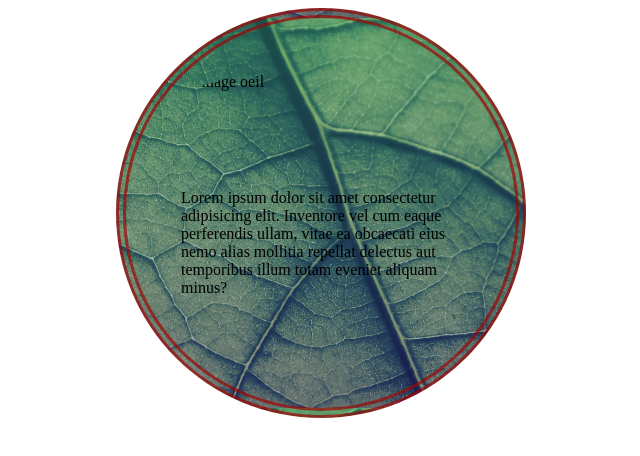
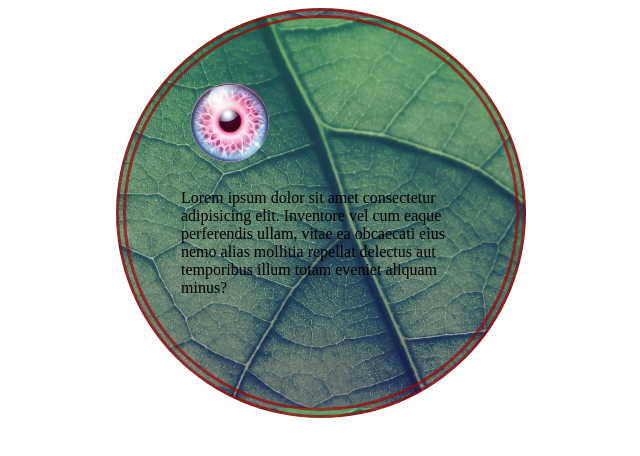
Before and after one commit to KydossK/Git-Test, a plain HTML site: page index.html in a window 1280 px wide. Shown: the whole page, without its empty margins (319-959 px from the left). Drawn offline with Linux system fonts and the light colour scheme.

Commit message:
modified eye parameters in html and css

```diff
--- a/index.html
+++ b/index.html
@@ -8,9 +8,7 @@
 </head>
 <body>
     <div class='Rond'>
-        <head>
-            <img id="oeil" src="../COURS/1stweb/images/WIKIPEDIA.jpg" alt="image oeil">
-        </head>
+    <div id="oeil"></div>
         <p>Lorem ipsum dolor sit amet consectetur adipisicing elit. Inventore vel cum eaque perferendis ullam, vitae ea obcaecati eius nemo alias mollitia repellat delectus aut temporibus illum totam eveniet aliquam minus?</p>
     </div>
 </body>
--- a/style.css
+++ b/style.css
@@ -17,6 +17,9 @@ body{
 }
 #oeil {
     display:block;
+    background-image: url(./Images/pngtree-closeup-of-human-eye-with-glowing-iris-3d-a-pink-on-png-image_12721431.png);
     height: 100px;
+    width: 100px;
+    background-size: cover;
     border-radius: 35%;
 }
```
